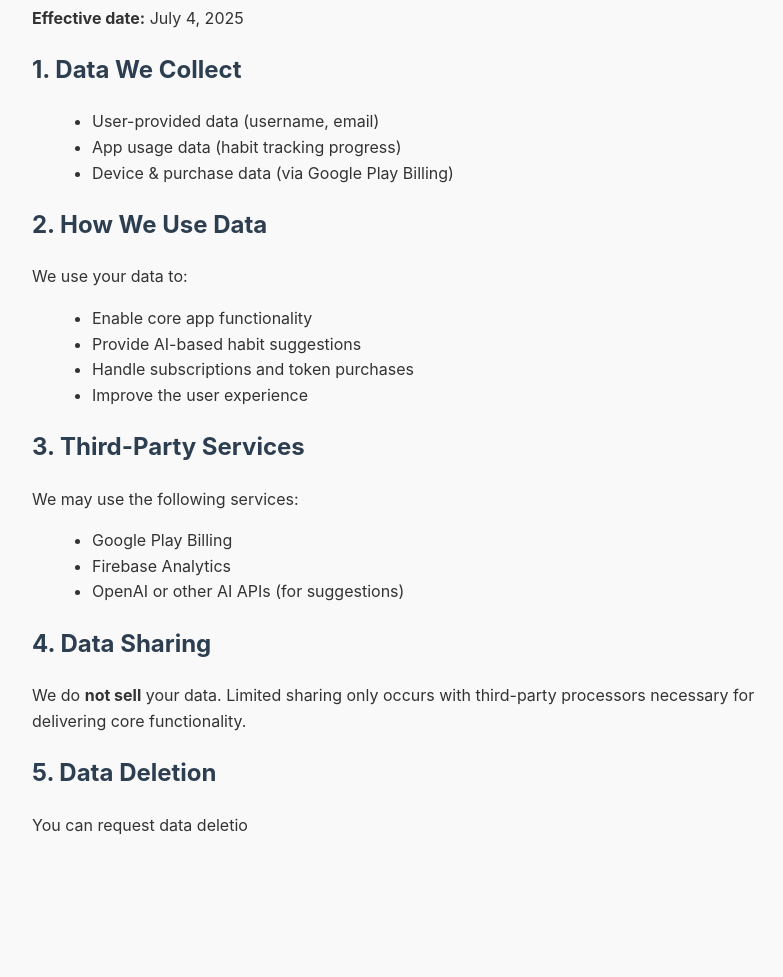
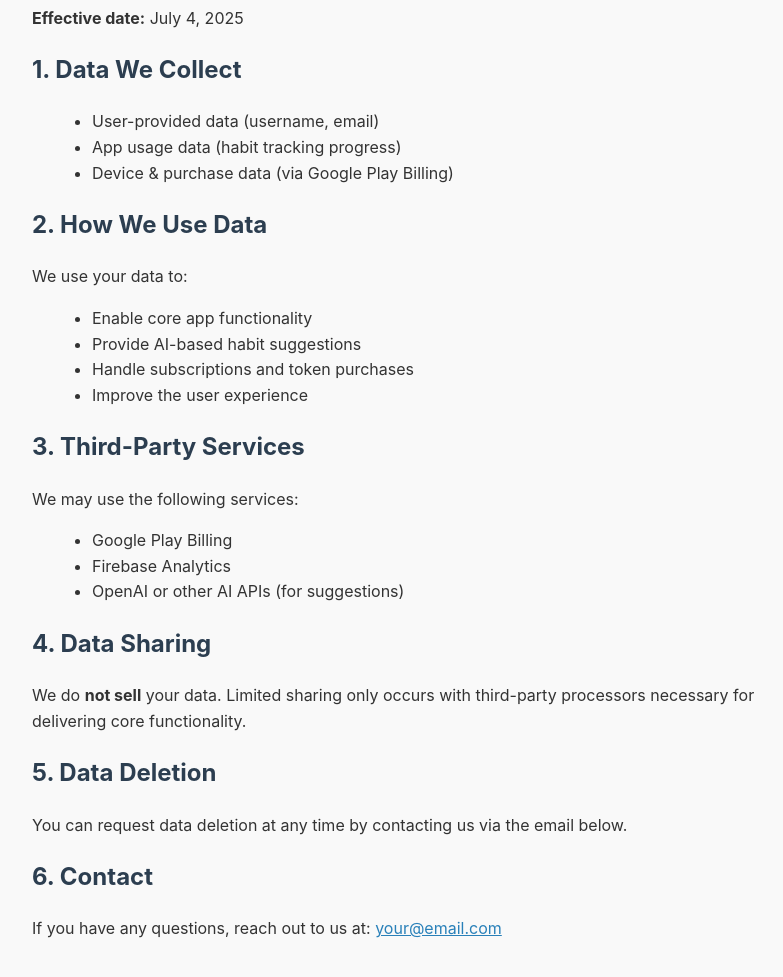
Before and after one commit to ardalanebrahimi/privacy-policy, a plain HTML site: page index.html in a window 1280 px wide. Shown: the part 107-1084 px from the top of the page, without its empty margins (208-991 px from the left). Before the commit the page ends 985 px from the top, so only its background shows below. Drawn offline with Linux system fonts and the light colour scheme.

Commit message:
Update index.html

```diff
--- a/index.html
+++ b/index.html
@@ -62,4 +62,9 @@
   <p>We do <strong>not sell</strong> your data. Limited sharing only occurs with third-party processors necessary for delivering core functionality.</p>
 
   <h2>5. Data Deletion</h2>
-  <p>You can request data deletio
+  <p>You can request data deletion at any time by contacting us via the email below.</p>
+
+  <h2>6. Contact</h2>
+  <p>If you have any questions, reach out to us at: <a href="mailto:your@email.com">your@email.com</a></p>
+</body>
+</html>
```
